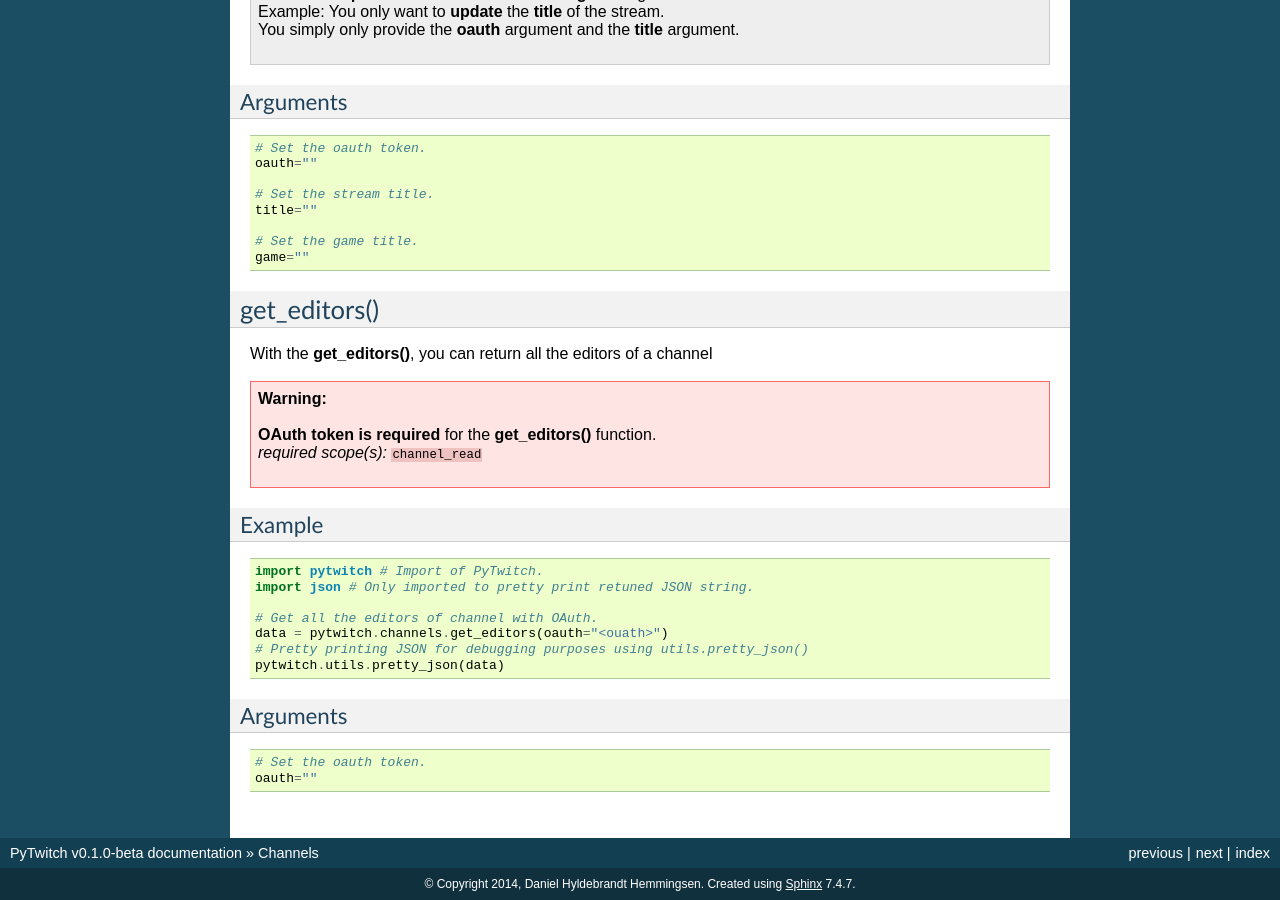
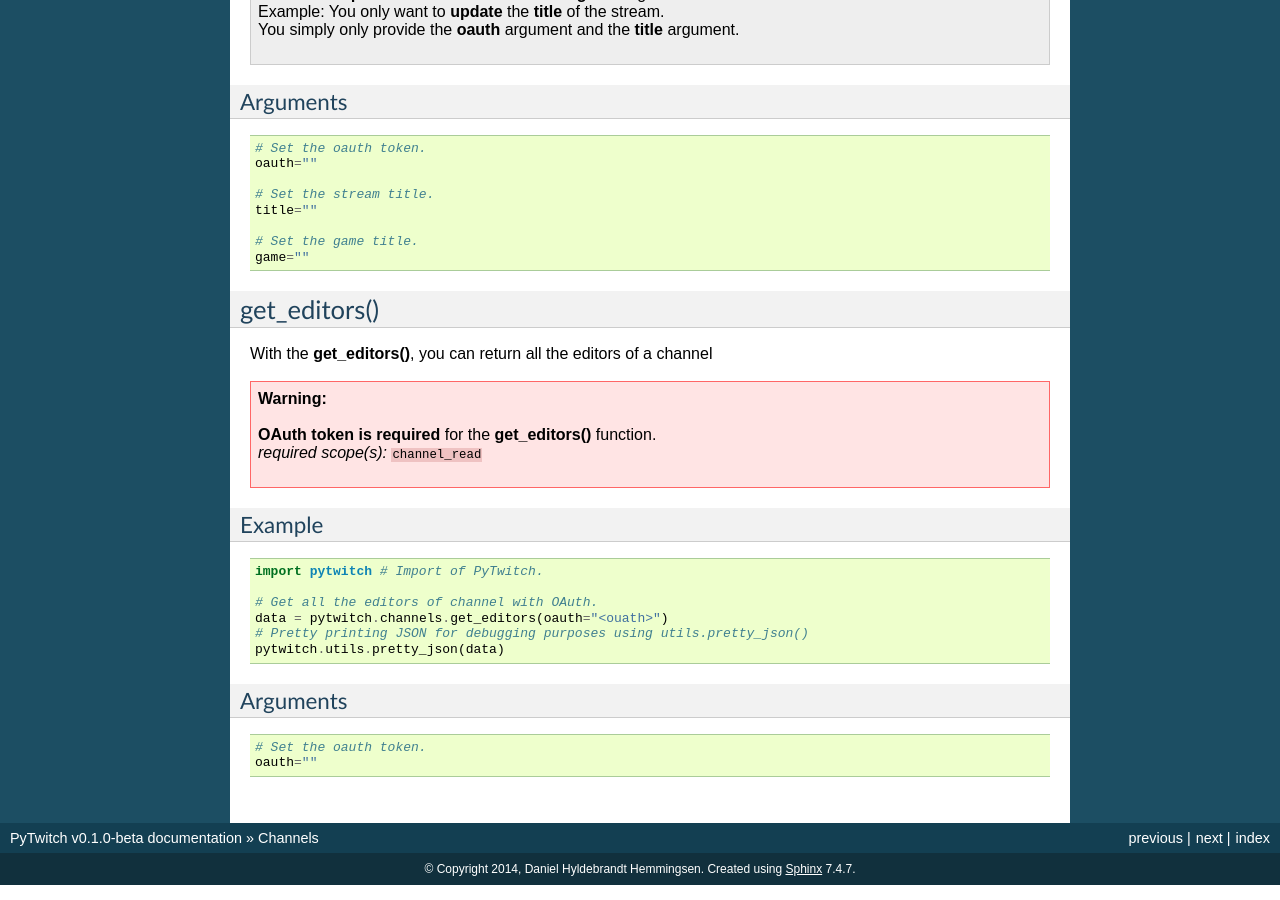
Before and after one commit to CAISC/pytwitch, a Sphinx documentation site: the page built from docs/source/channels.rst, in a window 1280 px wide and 900 px high, scrolled down 1356 px. Built offline with Sphinx 7.4.7, drawn with Linux system fonts in a browser that asks for light colours.

Commit message:
Removed unwanted example import/obsolete

```diff
--- a/docs/source/channels.rst
+++ b/docs/source/channels.rst
@@ -105,7 +105,6 @@
 .. code-block :: python
 
 	import pytwitch # Import of PyTwitch.
-	import json # Only imported to pretty print retuned JSON string.
 
 	# Get all the editors of channel with OAuth.
 	data = pytwitch.channels.get_editors(oauth="<ouath>")
```
